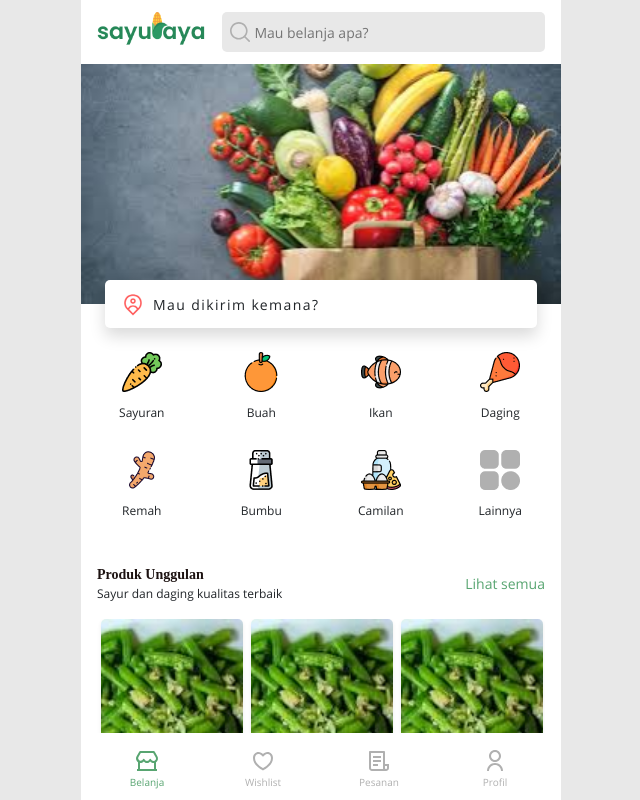
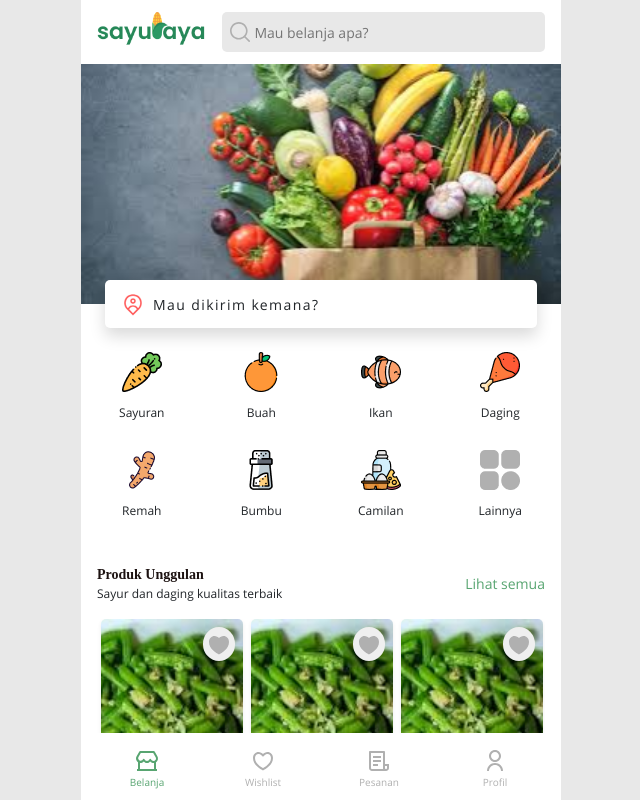
Before and after one commit to yohni/sayuraya, a Next.js app: page / in a window 1280 px wide. Shown: the top 800 px of the page, without its empty margins (319-959 px from the left). Built offline with nearby package versions, Linux system fonts and the light colour scheme; a web font is replaced by a local one.

Commit message:
feat: 🎸 implement favorite button

```diff
--- a/components/cards/ProductCard.jsx
+++ b/components/cards/ProductCard.jsx
@@ -5,6 +5,7 @@ import propTypes from 'prop-types';
 import pallete from '../../theme';
 
 import CounterButton from '../buttons/CounterButton';
+import ButtonFav from '../buttonFavorite';
 
 const PCWrapper = styled.div`
   overflow: hidden;
@@ -47,6 +48,12 @@ const DiscBadge = styled.div`
   font-weight: 600;
   font-size: 12px;
   border-radius: 0 5px 5px 0;
+`;
+
+const FavWrapper = styled.div`
+  position: absolute;
+  top: 8px;
+  right: 8px;
 `;
 
 const CardBody = styled.div`
@@ -115,6 +122,9 @@ const ProductCard = (props) => {
           <div>
             <div className="position-relative">
               <PCImage src={src} alt="Image" />
+              <FavWrapper onClick={(e) => e.stopPropagation()}>
+                <ButtonFav />
+              </FavWrapper>
               {discount > 0 && <DiscBadge>{`Hemat ${discount}%`}</DiscBadge>}
             </div>
             <CardBody>
```
